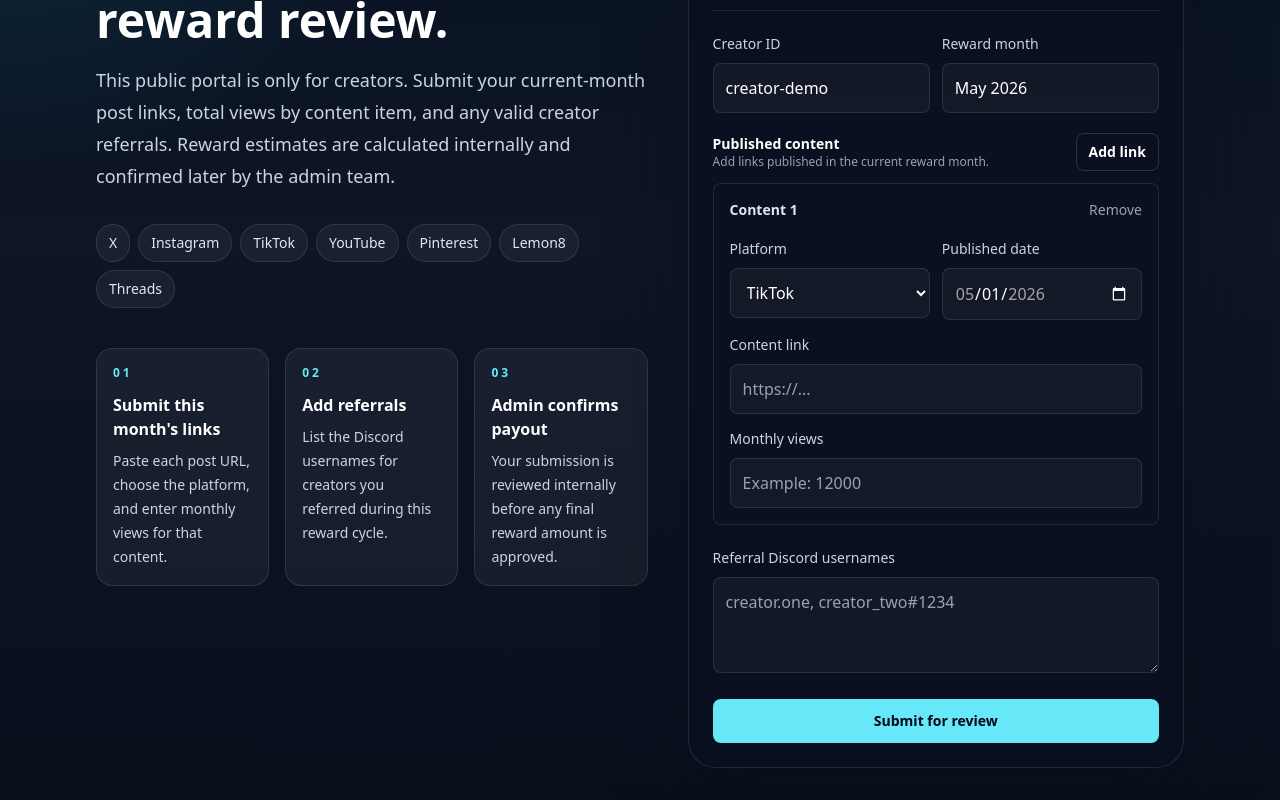
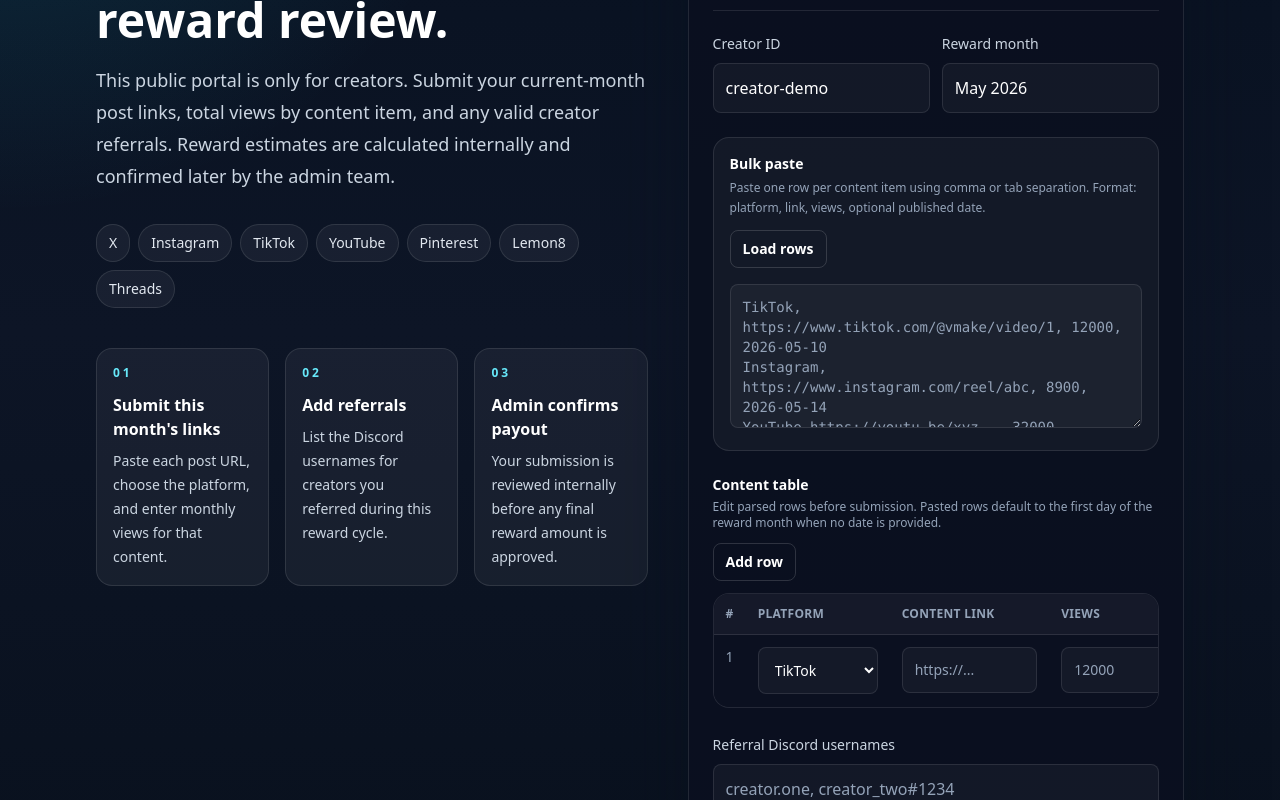
Before and after one commit to cyrilhao/vmake-creator-portal, a Next.js app: page / in a window 1280 px wide. Shown: the part 300-1100 px from the top of the page. Built offline with nearby package versions, Linux system fonts and the light colour scheme.

Commit message:
Add bulk creator submission flow

```diff
--- a/src/components/creator/CreatorSubmissionForm.tsx
+++ b/src/components/creator/CreatorSubmissionForm.tsx
@@ -5,8 +5,10 @@ import { calculateSubmissionReward } from "@/lib/rewards/calculateReward";
 import type { Platform } from "@/lib/rewards/rewardTypes";
 import { supportedPlatforms } from "@/lib/rewards/rewardTypes";
 import { vmakeCreatorProgramRulesV1 } from "@/lib/rewards/vmakeRules";
+import { parseBulkContentInput } from "@/lib/submissions/parseBulkContent";
+import type { SubmissionValidationIssue } from "@/lib/submissions/submissionTypes";
+import type { CreatorSubmissionDraft } from "@/lib/submissions/submissionTypes";
 import { validateCreatorSubmission } from "@/lib/submissions/validateSubmission";
-import type { CreatorSubmissionDraft } from "@/lib/submissions/submissionTypes";
 
 type ContentFormRow = {
   id: string;
@@ -34,25 +36,31 @@ const platformLabels: Record<Platform, string> = {
 };
 
 const currentRewardMonth = "2026-05";
+const defaultPublishedDate = "2026-05-01";
+const maxPublishedDate = "2026-05-31";
 
-const defaultContentRow = (id = "content-1"): ContentFormRow => ({
-  id,
+function createRowId() {
+  return `content-${crypto.randomUUID()}`;
+}
+
+function defaultContentRow(): ContentFormRow {
+  return {
+    id: createRowId(),
     platform: "tiktok",
     url: "",
-  publishedAt: "2026-05-01",
+    publishedAt: defaultPublishedDate,
     monthlyViews: "",
-});
+  };
+}
 
 export function CreatorSubmissionForm() {
   const [creatorId, setCreatorId] = useState("creator-demo");
-  const [contentRows, setContentRows] = useState<ContentFormRow[]>([
-    defaultContentRow("content-1"),
-  ]);
+  const [bulkInput, setBulkInput] = useState("");
+  const [contentRows, setContentRows] = useState<ContentFormRow[]>([defaultContentRow()]);
   const [referralText, setReferralText] = useState("");
-  const [issues, setIssues] = useState<string[]>([]);
-  const [submittedPreview, setSubmittedPreview] = useState<SubmittedPreview | null>(
-    null,
-  );
+  const [issues, setIssues] = useState<SubmissionValidationIssue[]>([]);
+  const [bulkParseMessages, setBulkParseMessages] = useState<string[]>([]);
+  const [submittedPreview, setSubmittedPreview] = useState<SubmittedPreview | null>(null);
 
   const referralDiscordUsernames = useMemo(
     () =>
@@ -63,6 +71,9 @@ export function CreatorSubmissionForm() {
     [referralText],
   );
 
+  const issueSummary = useMemo(() => summarizeIssues(issues), [issues]);
+  const rowIssueMap = useMemo(() => mapRowIssues(issues), [issues]);
+
   function updateContentRow(id: string, updates: Partial<ContentFormRow>) {
     setContentRows((rows) =>
       rows.map((row) => (row.id === id ? { ...row, ...updates } : row)),
@@ -70,13 +81,33 @@ export function CreatorSubmissionForm() {
   }
 
   function addContentRow() {
-    setContentRows((rows) => [...rows, defaultContentRow(`content-${rows.length + 1}`)]);
+    setContentRows((rows) => [...rows, defaultContentRow()]);
   }
 
   function removeContentRow(id: string) {
-    setContentRows((rows) =>
-      rows.length === 1 ? rows : rows.filter((row) => row.id !== id),
+    setContentRows((rows) => (rows.length === 1 ? rows : rows.filter((row) => row.id !== id)));
+  }
+
+  function applyBulkInput() {
+    const parsed = parseBulkContentInput(bulkInput, currentRewardMonth);
+
+    setBulkParseMessages(parsed.issues.map((issue) => `Line ${issue.line}: ${issue.message}`));
+
+    if (parsed.rows.length === 0) {
+      return;
+    }
+
+    setContentRows(
+      parsed.rows.map((row) => ({
+        id: createRowId(),
+        platform: row.platform,
+        url: row.url,
+        monthlyViews: row.monthlyViews,
+        publishedAt: row.publishedAt,
+      })),
     );
+    setIssues([]);
+    setSubmittedPreview(null);
   }
 
   function submitCreatorContent(event: FormEvent<HTMLFormElement>) {
@@ -100,7 +131,7 @@ export function CreatorSubmissionForm() {
     const validation = validateCreatorSubmission(draft, []);
 
     if (!validation.valid) {
-      setIssues(validation.issues.map((issue) => issue.message));
+      setIssues(validation.issues);
       setSubmittedPreview(null);
       return;
     }
@@ -112,11 +143,10 @@ export function CreatorSubmissionForm() {
         status: "submitted",
         hasPreviousValidPost: false,
         contentItems: draft.contentItems.map((contentItem) => ({
-          id: contentItem.id ?? crypto.randomUUID(),
+          id: contentItem.id ?? createRowId(),
           platform: contentItem.platform,
           url: contentItem.url,
           monthlyViews: contentItem.monthlyViews,
-          // Creator submissions are estimated internally before admin validation.
           status: "valid",
         })),
         referrals: referralDiscordUsernames.map((username) => ({
@@ -143,7 +173,7 @@ export function CreatorSubmissionForm() {
   }
 
   return (
-    <form className="space-y-5" onSubmit={submitCreatorContent}>
+    <form className="space-y-6" onSubmit={submitCreatorContent}>
       <div className="grid gap-3 sm:grid-cols-2">
         <FieldShell label="Creator ID">
           <input
@@ -158,45 +188,89 @@ export function CreatorSubmissionForm() {
         </FieldShell>
       </div>
 
-      <div className="space-y-3">
-        <div className="flex items-center justify-between gap-3">
+      <section className="rounded-2xl border border-white/10 bg-white/[0.04] p-4">
+        <div className="flex flex-wrap items-start justify-between gap-3">
           <div>
-            <p className="text-sm font-semibold text-white">Published content</p>
-            <p className="text-xs text-slate-400">
-              Add links published in the current reward month.
+            <p className="text-sm font-semibold text-white">Bulk paste</p>
+            <p className="mt-1 text-xs leading-5 text-slate-400">
+              Paste one row per content item using comma or tab separation. Format:
+              platform, link, views, optional published date.
             </p>
           </div>
           <button
             className="rounded-lg border border-white/15 px-3 py-2 text-sm font-semibold text-white hover:bg-white/10"
+            onClick={applyBulkInput}
             type="button"
-            onClick={addContentRow}
           >
-            Add link
+            Load rows
           </button>
         </div>
 
-        {contentRows.map((row, index) => (
-          <div
-            className="rounded-lg border border-white/10 bg-[#0b1020] p-4"
-            key={row.id}
+        <textarea
+          className="creator-input mt-4 min-h-36 resize-y font-mono text-sm"
+          onChange={(event) => setBulkInput(event.target.value)}
+          placeholder={[
+            "TikTok, https://www.tiktok.com/@vmake/video/1, 12000, 2026-05-10",
+            "Instagram, https://www.instagram.com/reel/abc, 8900, 2026-05-14",
+            "YouTube\thttps://youtu.be/xyz\t32000",
+          ].join("\n")}
+          value={bulkInput}
+        />
+
+        {bulkParseMessages.length > 0 ? (
+          <div className="mt-4 rounded-xl border border-amber-300/30 bg-amber-300/10 p-4">
+            <p className="text-sm font-semibold text-amber-100">Bulk paste needs attention</p>
+            <ul className="mt-2 space-y-1 text-sm text-amber-50">
+              {bulkParseMessages.map((message) => (
+                <li key={message}>{message}</li>
+              ))}
+            </ul>
+          </div>
+        ) : null}
+      </section>
+
+      <section className="space-y-3">
+        <div className="flex flex-wrap items-center justify-between gap-3">
+          <div>
+            <p className="text-sm font-semibold text-white">Content table</p>
+            <p className="mt-1 text-xs text-slate-400">
+              Edit parsed rows before submission. Pasted rows default to the first day of the reward month when no date is provided.
+            </p>
+          </div>
+          <div className="flex gap-2">
+            <button
+              className="rounded-lg border border-white/15 px-3 py-2 text-sm font-semibold text-white hover:bg-white/10"
+              onClick={addContentRow}
+              type="button"
             >
-            <div className="flex items-center justify-between gap-3">
-              <p className="text-sm font-semibold text-slate-200">
-                Content {index + 1}
-              </p>
-              <button
-                className="text-sm text-slate-400 hover:text-white"
-                type="button"
-                onClick={() => removeContentRow(row.id)}
-              >
-                Remove
+              Add row
             </button>
           </div>
+        </div>
 
-            <div className="mt-4 grid gap-3 sm:grid-cols-2">
-              <FieldShell label="Platform">
+        <div className="overflow-x-auto rounded-2xl border border-white/10 bg-[#0b1020]">
+          <table className="w-full min-w-[860px] border-collapse text-left text-sm">
+            <thead className="bg-white/[0.04] text-xs uppercase tracking-wide text-slate-400">
+              <tr>
+                <th className="px-3 py-3 font-semibold">#</th>
+                <th className="px-3 py-3 font-semibold">Platform</th>
+                <th className="px-3 py-3 font-semibold">Content link</th>
+                <th className="px-3 py-3 font-semibold">Views</th>
+                <th className="px-3 py-3 font-semibold">Published</th>
+                <th className="px-3 py-3 font-semibold">Status</th>
+                <th className="px-3 py-3 font-semibold">Action</th>
+              </tr>
+            </thead>
+            <tbody>
+              {contentRows.map((row, index) => {
+                const rowIssues = rowIssueMap.get(index) ?? [];
+
+                return (
+                  <tr className="border-t border-white/10 align-top" key={row.id}>
+                    <td className="px-3 py-3 text-slate-400">{index + 1}</td>
+                    <td className="px-3 py-3">
                       <select
-                  className="creator-input"
+                        className="creator-input min-w-[120px] py-2"
                         onChange={(event) =>
                           updateContentRow(row.id, {
                             platform: event.target.value as Platform,
@@ -210,26 +284,10 @@ export function CreatorSubmissionForm() {
                           </option>
                         ))}
                       </select>
-              </FieldShell>
-
-              <FieldShell label="Published date">
+                    </td>
+                    <td className="px-3 py-3">
                       <input
-                  className="creator-input"
-                  max="2026-05-31"
-                  min="2026-05-01"
-                  onChange={(event) =>
-                    updateContentRow(row.id, { publishedAt: event.target.value })
-                  }
-                  type="date"
-                  value={row.publishedAt}
-                />
-              </FieldShell>
-            </div>
-
-            <div className="mt-3">
-              <FieldShell label="Content link">
-                <input
-                  className="creator-input"
+                        className="creator-input py-2"
                         onChange={(event) =>
                           updateContentRow(row.id, { url: event.target.value })
                         }
@@ -237,27 +295,66 @@ export function CreatorSubmissionForm() {
                         type="url"
                         value={row.url}
                       />
-              </FieldShell>
-            </div>
-
-            <div className="mt-3">
-              <FieldShell label="Monthly views">
+                    </td>
+                    <td className="px-3 py-3">
                       <input
-                  className="creator-input"
+                        className="creator-input min-w-[120px] py-2"
                         inputMode="numeric"
                         min="0"
                         onChange={(event) =>
                           updateContentRow(row.id, { monthlyViews: event.target.value })
                         }
-                  placeholder="Example: 12000"
+                        placeholder="12000"
                         type="number"
                         value={row.monthlyViews}
                       />
-              </FieldShell>
+                    </td>
+                    <td className="px-3 py-3">
+                      <input
+                        className="creator-input min-w-[150px] py-2"
+                        max={maxPublishedDate}
+                        min={defaultPublishedDate}
+                        onChange={(event) =>
+                          updateContentRow(row.id, { publishedAt: event.target.value })
+                        }
+                        type="date"
+                        value={row.publishedAt}
+                      />
+                    </td>
+                    <td className="px-3 py-3">
+                      {rowIssues.length === 0 ? (
+                        <span className="rounded-full bg-emerald-300/15 px-2.5 py-1 text-xs font-semibold text-emerald-200">
+                          Ready
+                        </span>
+                      ) : (
+                        <div className="space-y-2">
+                          <span className="rounded-full bg-red-300/15 px-2.5 py-1 text-xs font-semibold text-red-100">
+                            Needs fixes
+                          </span>
+                          <ul className="space-y-1 text-xs leading-5 text-red-100">
+                            {rowIssues.map((issue) => (
+                              <li key={issue}>{issue}</li>
+                            ))}
+                          </ul>
                         </div>
+                      )}
+                    </td>
+                    <td className="px-3 py-3">
+                      <button
+                        className="text-sm text-slate-400 hover:text-white"
+                        onClick={() => removeContentRow(row.id)}
+                        type="button"
+                      >
+                        Remove
+                      </button>
+                    </td>
+                  </tr>
+                );
+              })}
+            </tbody>
+          </table>
         </div>
-        ))}
-      </div>
+      </section>
 
       <FieldShell label="Referral Discord usernames">
         <textarea
@@ -269,21 +366,29 @@ export function CreatorSubmissionForm() {
       </FieldShell>
 
       {issues.length > 0 ? (
-        <div className="rounded-lg border border-red-300/30 bg-red-300/10 p-4">
-          <p className="text-sm font-semibold text-red-100">Please fix these items</p>
-          <ul className="mt-2 space-y-1 text-sm text-red-100">
-            {issues.map((issue) => (
-              <li key={issue}>{issue}</li>
+        <div className="rounded-2xl border border-red-300/30 bg-red-300/10 p-4">
+          <p className="text-sm font-semibold text-red-100">Submission needs fixes</p>
+          <div className="mt-3 flex flex-wrap gap-2">
+            {issueSummary.map(([message, count]) => (
+              <span
+                className="rounded-full border border-red-200/20 bg-red-950/30 px-3 py-1 text-xs text-red-50"
+                key={message}
+              >
+                {count} x {message}
+              </span>
+            ))}
+          </div>
+          <ul className="mt-3 space-y-1 text-sm text-red-100">
+            {issues.map((issue, index) => (
+              <li key={`${issue.field}-${index}`}>{issue.message}</li>
             ))}
           </ul>
         </div>
       ) : null}
 
       {submittedPreview ? (
-        <div className="rounded-lg border border-emerald-300/30 bg-emerald-300/10 p-4">
-          <p className="text-sm font-semibold text-emerald-100">
-            Submission received
-          </p>
+        <div className="rounded-2xl border border-emerald-300/30 bg-emerald-300/10 p-4">
+          <p className="text-sm font-semibold text-emerald-100">Submission received</p>
           <p className="mt-2 text-sm text-slate-300">
             {submittedPreview.contentCount} content link
             {submittedPreview.contentCount === 1 ? "" : "s"} and{" "}
@@ -296,13 +401,42 @@ export function CreatorSubmissionForm() {
       ) : null}
 
       <button
-        className="w-full rounded-lg bg-cyan-300 px-4 py-3 text-sm font-bold text-slate-950 hover:bg-cyan-200"
+        className="w-full rounded-xl bg-cyan-300 px-4 py-3 text-sm font-bold text-slate-950 hover:bg-cyan-200"
         type="submit"
       >
         Submit for review
       </button>
     </form>
   );
+}
+
+function summarizeIssues(issues: SubmissionValidationIssue[]) {
+  const counts = new Map<string, number>();
+
+  issues.forEach((issue) => {
+    counts.set(issue.message, (counts.get(issue.message) ?? 0) + 1);
+  });
+
+  return Array.from(counts.entries());
+}
+
+function mapRowIssues(issues: SubmissionValidationIssue[]) {
+  const rowIssues = new Map<number, string[]>();
+
+  issues.forEach((issue) => {
+    const match = issue.field.match(/^contentItems\[(\d+)\]/);
+
+    if (!match) {
+      return;
+    }
+
+    const rowIndex = Number(match[1]);
+    const current = rowIssues.get(rowIndex) ?? [];
+    current.push(issue.message);
+    rowIssues.set(rowIndex, current);
+  });
+
+  return rowIssues;
 }
 
 function FieldShell({
--- /dev/null
+++ b/src/lib/submissions/parseBulkContent.ts
@@ -0,0 +1,88 @@
+import type { Platform } from "@/lib/rewards/rewardTypes";
+
+export type BulkContentRowDraft = {
+  platform: Platform;
+  url: string;
+  monthlyViews: string;
+  publishedAt: string;
+};
+
+export type BulkParseIssue = {
+  line: number;
+  message: string;
+};
+
+export type BulkParseResult = {
+  rows: BulkContentRowDraft[];
+  issues: BulkParseIssue[];
+};
+
+const platformAliases: Record<string, Platform> = {
+  x: "x",
+  twitter: "x",
+  instagram: "instagram",
+  ig: "instagram",
+  tiktok: "tiktok",
+  youtube: "youtube",
+  yt: "youtube",
+  pinterest: "pinterest",
+  pin: "pinterest",
+  lemon8: "lemon8",
+  threads: "threads",
+};
+
+export function parseBulkContentInput(input: string, rewardMonth: string): BulkParseResult {
+  const issues: BulkParseIssue[] = [];
+  const rows: BulkContentRowDraft[] = [];
+  const defaultPublishedAt = `${rewardMonth}-01`;
+
+  const lines = input
+    .split(/\r?\n/)
+    .map((line) => line.trim())
+    .filter(Boolean);
+
+  lines.forEach((line, lineIndex) => {
+    const delimiter = line.includes("\t") ? "\t" : ",";
+    const rawCells = line.split(delimiter).map((cell) => cell.trim());
+    const cells =
+      delimiter === "," && rawCells.length > 4
+        ? [rawCells[0], rawCells[1], rawCells.slice(2, -1).join(""), rawCells.at(-1) ?? ""]
+        : rawCells;
+
+    if (cells.length < 3) {
+      issues.push({
+        line: lineIndex + 1,
+        message: "Use platform, link, views, and optional published date.",
+      });
+      return;
+    }
+
+    const [platformInput, url, viewsInput, publishedAt = defaultPublishedAt] = cells;
+    const platform = parsePlatform(platformInput);
+
+    if (!platform) {
+      issues.push({
+        line: lineIndex + 1,
+        message: `Unsupported platform "${platformInput}".`,
+      });
+      return;
+    }
+
+    rows.push({
+      platform,
+      url,
+      monthlyViews: normalizeViews(viewsInput),
+      publishedAt,
+    });
+  });
+
+  return { rows, issues };
+}
+
+function parsePlatform(value: string) {
+  return platformAliases[value.trim().toLowerCase()] ?? null;
+}
+
+function normalizeViews(value: string) {
+  return value.replace(/,/g, "").trim();
+}
```
Also changed, not shown: 1 other file (tests, documents, lock files or other folders). Lines whose indentation alone changed are shown as unchanged.
